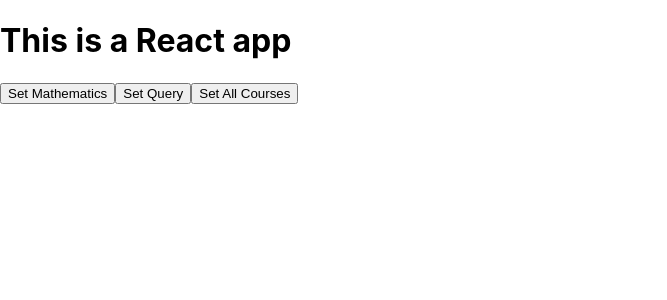
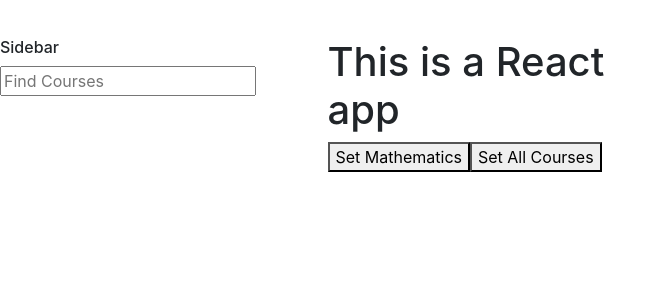
Before and after one commit to balaji-kamalesan-au3/hashtag-assignment, a React (Create React App) app: page / in a window 1280 px wide. Shown: the top 300 px of the page, without its empty margins (0-667 px from the left). Built offline with nearby package versions, Linux system fonts and the light colour scheme.

Commit message:
Completed Implementing Search feature

```diff
--- a/public/index.html
+++ b/public/index.html
@@ -24,11 +24,12 @@
       work correctly both with client-side routing and a non-root public URL.
       Learn how to configure a non-root public URL by running `npm run build`.
     -->
+    <link rel="stylesheet" href="https://stackpath.bootstrapcdn.com/bootstrap/4.4.1/css/bootstrap.min.css" integrity="sha384-Vkoo8x4CGsO3+Hhxv8T/Q5PaXtkKtu6ug5TOeNV6gBiFeWPGFN9MuhOf23Q9Ifjh" crossorigin="anonymous">
     <title>React App</title>
   </head>
   <body>
     <noscript>You need to enable JavaScript to run this app.</noscript>
-    <div id="root"></div>
+    <div id="root" class="h-100"></div>
     <!--
       This HTML file is a template.
       If you open it directly in the browser, you will see an empty page.
--- a/src/App.css
+++ b/src/App.css
@@ -1,38 +1,3 @@
-.App {
-  text-align: center;
+.container-fluid{
+  padding: 3% 0;
 }
-
-.App-logo {
-  height: 40vmin;
-  pointer-events: none;
-}
-
-@media (prefers-reduced-motion: no-preference) {
-  .App-logo {
-    animation: App-logo-spin infinite 20s linear;
-  }
-}
-
-.App-header {
-  background-color: #282c34;
-  min-height: 100vh;
-  display: flex;
-  flex-direction: column;
-  align-items: center;
-  justify-content: center;
-  font-size: calc(10px + 2vmin);
-  color: white;
-}
-
-.App-link {
-  color: #61dafb;
-}
-
-@keyframes App-logo-spin {
-  from {
-    transform: rotate(0deg);
-  }
-  to {
-    transform: rotate(360deg);
-  }
-}
--- a/src/App.js
+++ b/src/App.js
@@ -1,30 +1,69 @@
 import React, { Component } from 'react'
 import { connect } from "react-redux";
 import { setDiscipline,setCourseswithQuery } from './Redux/actions';
+import './App.css'
 
 
  class App extends Component {
 
+  constructor(props){
+    super(props)
+    this.state ={
+        searchQuery : "",
+        discipline : "All Courses"
+    }
+  }
+
+    onQueryChange = (e) => {
+        this.setState({[e.target.name] : e.target.value}, () => {this.updateCourseonQuery()})
+
+    }
+
+    updateCourseonQuery = () => {
+      if(this.state.searchQuery !== "" ){
+        if(this.state.discipline === "All Courses")
+        this.props.setCourseswithQuery(this.state.searchQuery,this.props.state.allCourses)
+        else
+        this.props.setCourseswithQuery(this.state.searchQuery,this.props.state.currentCourses)
+      }
+      else if(this.state.searchQuery === ""){
+        this.setDiscipline();
+      }
+    }
 
    setDiscipline = () => {
-      this.props.setDiscipline("Mathematics",this.props.state.allCourses)
+      this.props.setDiscipline(this.state.discipline,this.props.state.allCourses)
    }
 
    setAllCourses = () => {
       this.props.setDiscipline("All Courses")
    }
 
-   setQuery = () => {
-     this.props.setCourseswithQuery("Cal",this.props.state.currentCourses)
-   }
+
   render() {
     console.log(this.props)
     return (
-      <div>
-        <h1>This is a React app</h1>
-        <button onClick= {this.setDiscipline}>Set Mathematics</button>
-        <button onClick= {this.setQuery}>Set Query</button>
-        <button onClick= {this.setAllCourses}>Set All Courses</button>
+      <div className="h-100 container-fluid">
+
+        <div className="row">
+            <div className="col-3 col-md-3 SideBar h-100">
+              <h6> Sidebar</h6>
+              <input type="text" value={this.state.searchQuery} placeholder="Find Courses" name="searchQuery" onChange={this.onQueryChange}/>
+            </div>
+            <div className="col-9 col-md-3 CourseContainer">
+
+                      <h1>This is a React app</h1>
+
+
+
+              <button onClick= {this.setDiscipline}>Set Mathematics</button>
+
+
+              <button onClick= {this.setAllCourses}>Set All Courses</button>
+            </div>
+
+        </div>
+
 
       </div>
     )
--- a/src/Redux/actions.js
+++ b/src/Redux/actions.js
@@ -16,26 +16,28 @@ export const setDiscipline = (discipline,courses) => dispatch => {
 
 
 export const setCourseswithQuery = (query,courses) => dispatch => {
-
-    const serchCoursesinArray = (array) => {
+    let searchQuery = query.toLowerCase();
+    console.log(searchQuery)
+    const searchCoursesinArray = (array) => {
         let arr =  array.filter((course) => {
-            const name = course["Course Name"];
-            if(name.includes(query)) return course
+            const name = course["Course Name"].toLowerCase();
+            if(name.includes(searchQuery)!== false) return course
        })
        return arr
     }
 
     if(Array.isArray(courses)){
 
-       dispatch(setCourses(serchCoursesinArray(courses)))
+       dispatch(setCourses(searchCoursesinArray(courses)))
 
     }
     else {
+
         let eachDisciplineArray= Object.values(courses);
-
+        console.log(eachDisciplineArray)
         let newCourseArray = []
 
-        eachDisciplineArray.forEach((indvidualDisciplineArray) => newCourseArray= newCourseArray.concat (serchCoursesinArray(indvidualDisciplineArray)))
+        eachDisciplineArray.forEach((indvidualDisciplineArray) => newCourseArray= newCourseArray.concat (searchCoursesinArray(indvidualDisciplineArray)))
 
         dispatch(setCourses(newCourseArray))
     }
```
